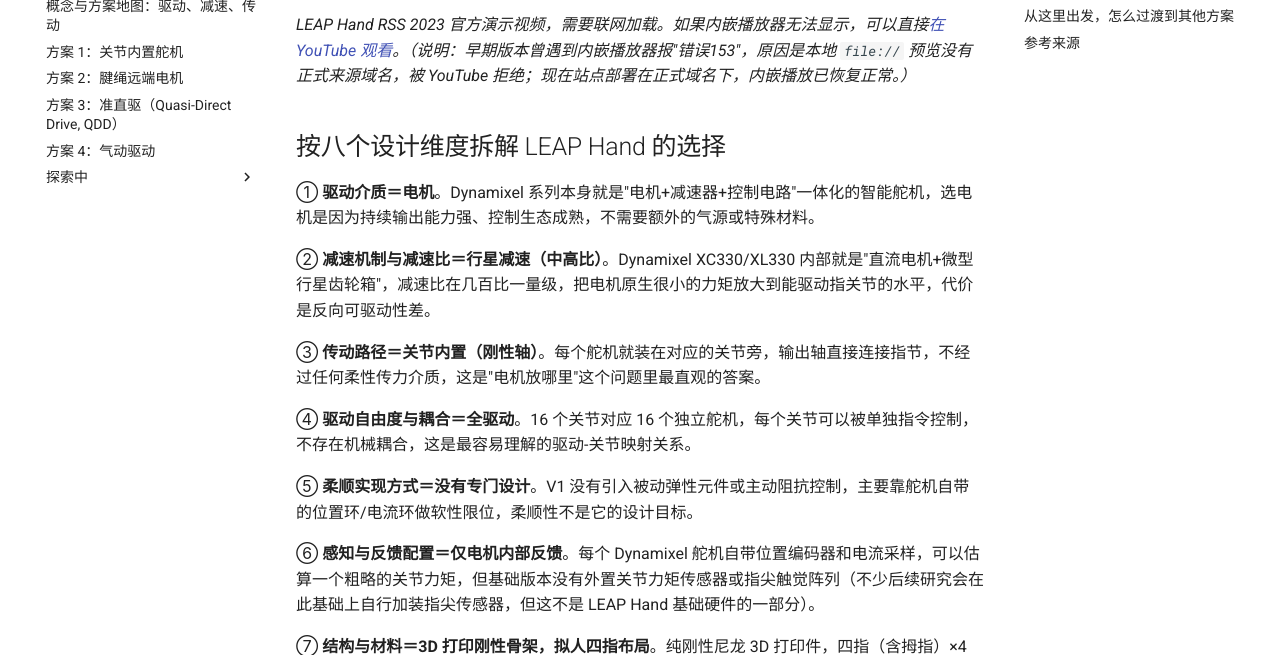
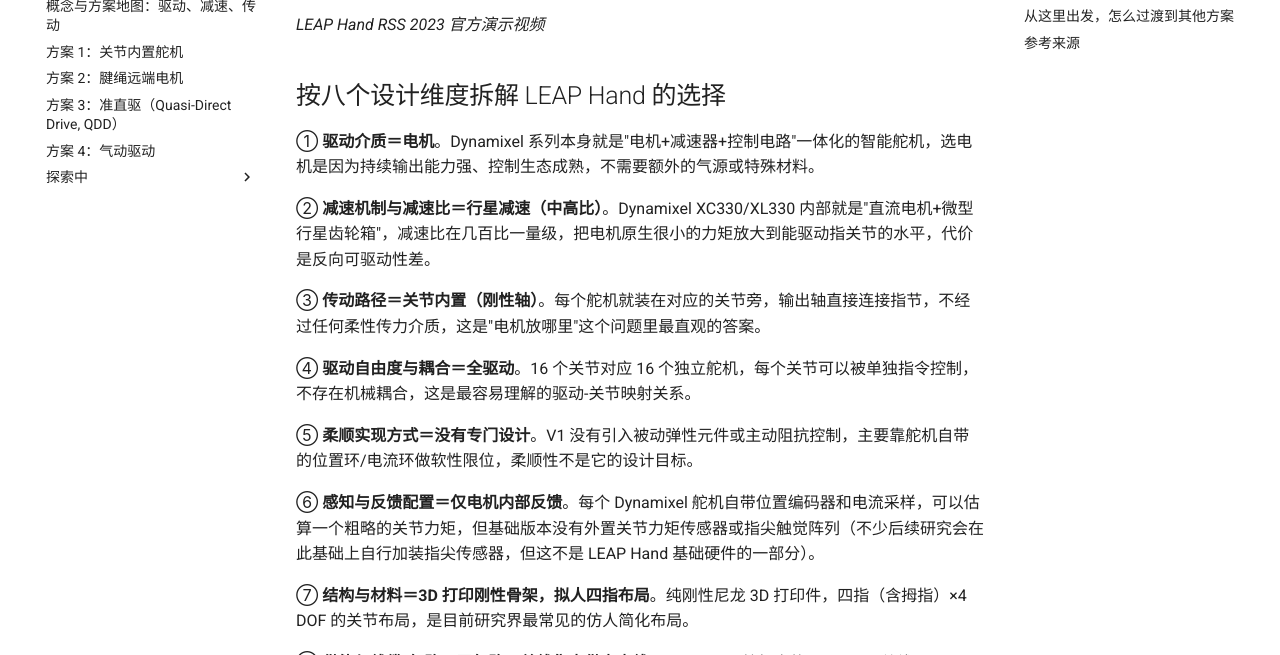
Before and after one commit to xymsh/dexhand-knowledge-base, an MkDocs documentation site: the page built from docs/01-硬件设计/01-经典案例入门：LEAP Hand.md, in a window 1280 px wide and 900 px high, scrolled down 1485 px, cut to the strip 245-900 px from the top of the window. Built offline with MkDocs 1.6.1 and Material for MkDocs 9.7.7, drawn with Linux system fonts in a browser that asks for light colours; comment, search, counter and statistics services are not loaded.

Commit message:
Trim LEAP Hand video caption to just the title

```diff
--- a/docs/01-硬件设计/01-经典案例入门：LEAP Hand.md
+++ b/docs/01-硬件设计/01-经典案例入门：LEAP Hand.md
@@ -31,7 +31,7 @@ LEAP Hand 由 CMU 的 Shaw、Agarwal、Pathak 提出，发表于 RSS 2023，定
   <iframe src="https://www.youtube.com/embed/VKAlJPypQFI" title="LEAP Hand RSS 2023 演示视频" frameborder="0" allow="accelerometer; autoplay; clipboard-write; encrypted-media; gyroscope; picture-in-picture; web-share" allowfullscreen style="position: absolute; top: 0; left: 0; width: 100%; height: 100%;"></iframe>
 </div>
 
-*LEAP Hand RSS 2023 官方演示视频，需要联网加载。如果内嵌播放器无法显示，可以直接[在 YouTube 观看](https://youtu.be/VKAlJPypQFI)。（说明：早期版本曾遇到内嵌播放器报"错误153"，原因是本地 `file://` 预览没有正式来源域名，被 YouTube 拒绝；现在站点部署在正式域名下，内嵌播放已恢复正常。）*
+*LEAP Hand RSS 2023 官方演示视频*
 
 ## 按八个设计维度拆解 LEAP Hand 的选择
 
```
